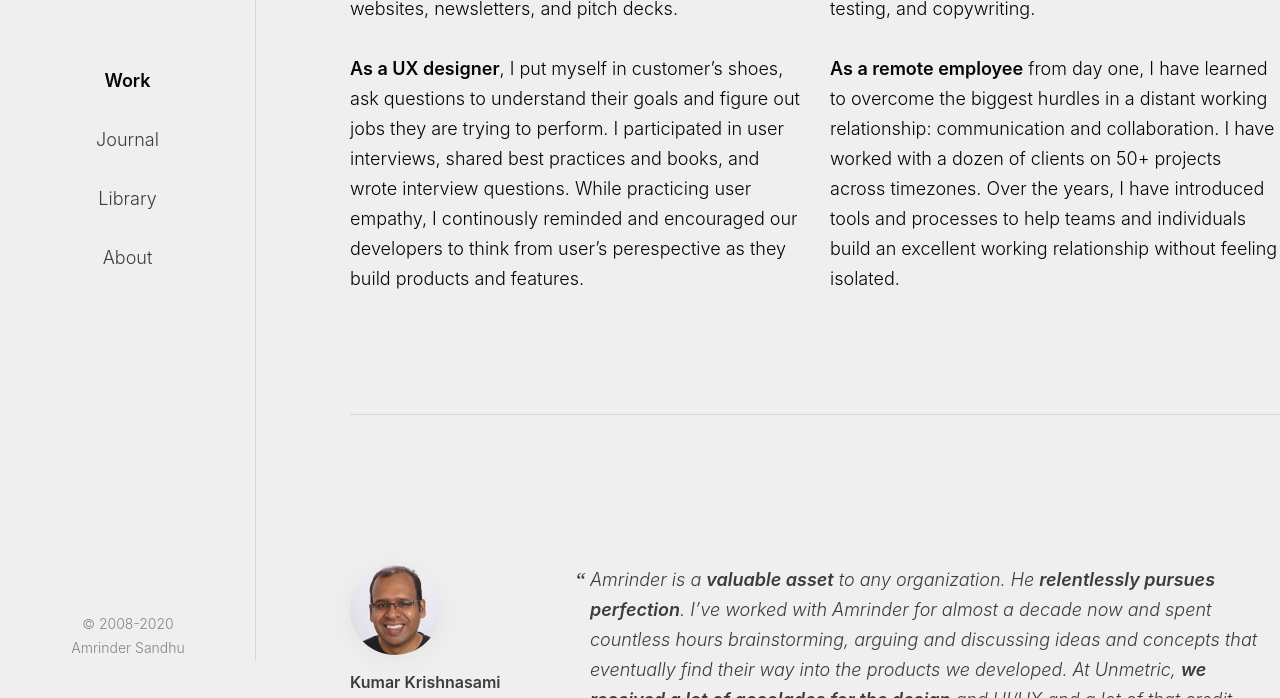
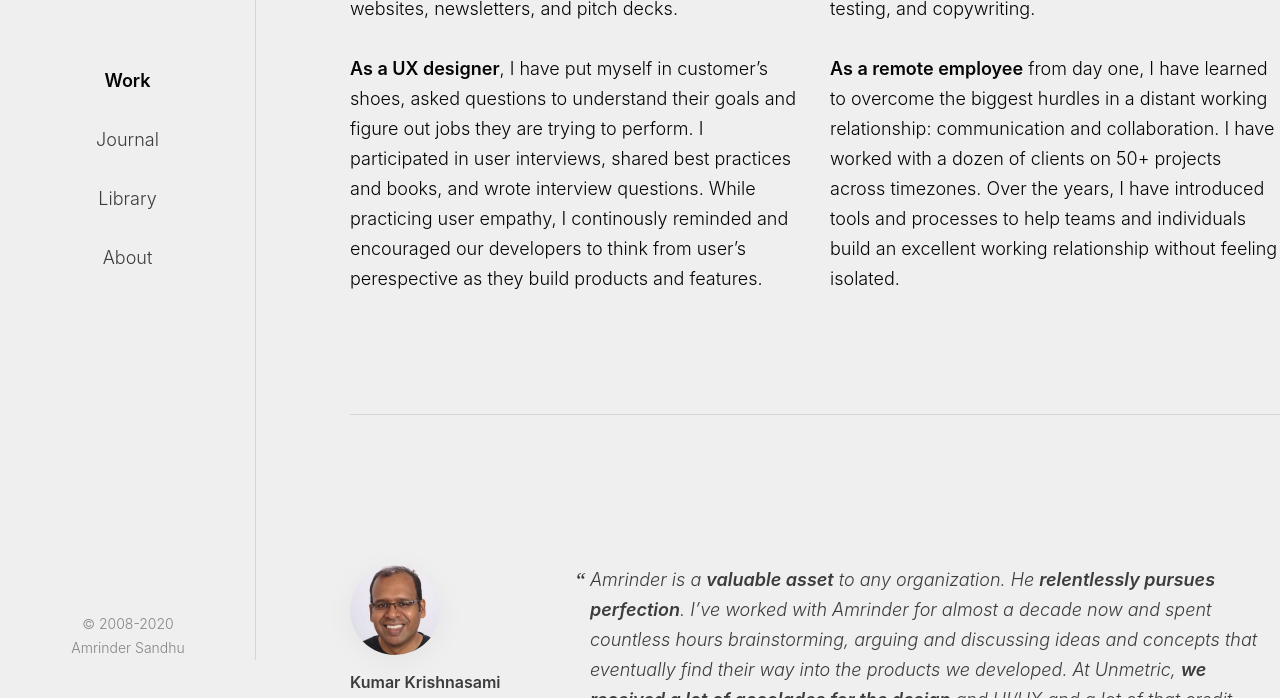
Before and after one commit to harjotgrewal/amrindersandhu, a Jekyll site: the page built from index.html, in a window 1280 px wide and 900 px high, scrolled down 4221 px, cut to the strip 202-900 px from the top of the window. Built offline with Jekyll 4.4.1, drawn with Linux system fonts in a browser that asks for light colours.

Commit message:
[F][HTML] Experience copy

```diff
--- a/index.html
+++ b/index.html
@@ -248,7 +248,7 @@ page-description: For 12 years, Amrinder has lead design at startups to help ach
 
 
         <div class="l-span_4">
-            <p><strong>As a UX designer</strong>, I put myself in customer’s shoes, ask questions to understand their goals and figure out jobs they are trying to perform. I participated in user interviews, shared best practices and books, and wrote interview questions. While practicing user empathy, I continously reminded and encouraged our developers to think from user’s perespective as they build products and features.</p>
+            <p><strong>As a UX designer</strong>, I have put myself in customer’s shoes, asked questions to understand their goals and figure out jobs they are trying to perform. I participated in user interviews, shared best practices and books, and wrote interview questions. While practicing user empathy, I continously reminded and encouraged our developers to think from user’s perespective as they build products and features.</p>
         </div>
 
 
```
Also changed, not shown: 1 other file.
